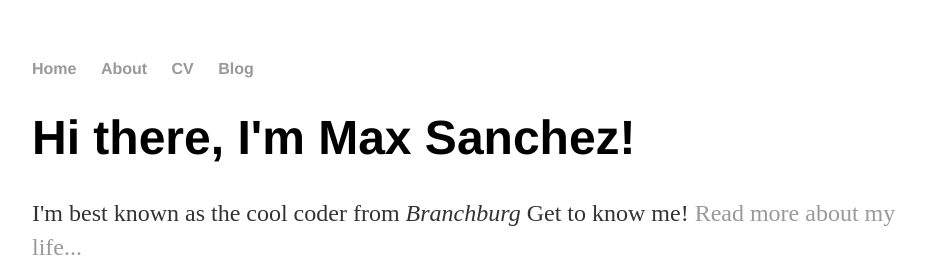
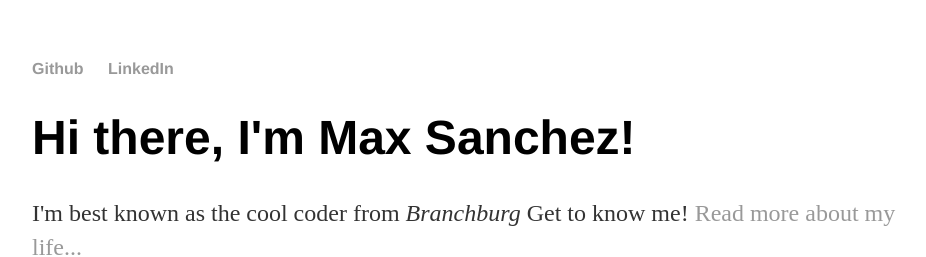
Before and after one commit to MaxSanchez1/maxsanchez1.github.io, a Jekyll site: the page built from index.html, in a window 1280 px wide. Shown: the top 257 px of the page, without its empty margins (160-1086 px from the left). Built offline with Jekyll 4.4.1, drawn with Linux system fonts in a browser that asks for light colours.

Commit message:
Update default.html
add linkedin and github information to header

```diff
--- a/_layouts/default.html
+++ b/_layouts/default.html
@@ -8,10 +8,8 @@
 		<body>
 			<nav>
 	    		<ul>
-	        		<li><a href="/">Home</a></li>
-		        	<li><a href="/about">About</a></li>
-	        		<li><a href="/cv">CV</a></li>
-	        		<li><a href="/blog">Blog</a></li>
+	        		<li><a href="https://github.com/maxsanchez1">Github</a></li>
+		        	<li><a href="https://linkedin.com/in/maxwell-sanchez">LinkedIn</a></li>
 	    		</ul>
 			</nav>
 			<div class="container">
```
